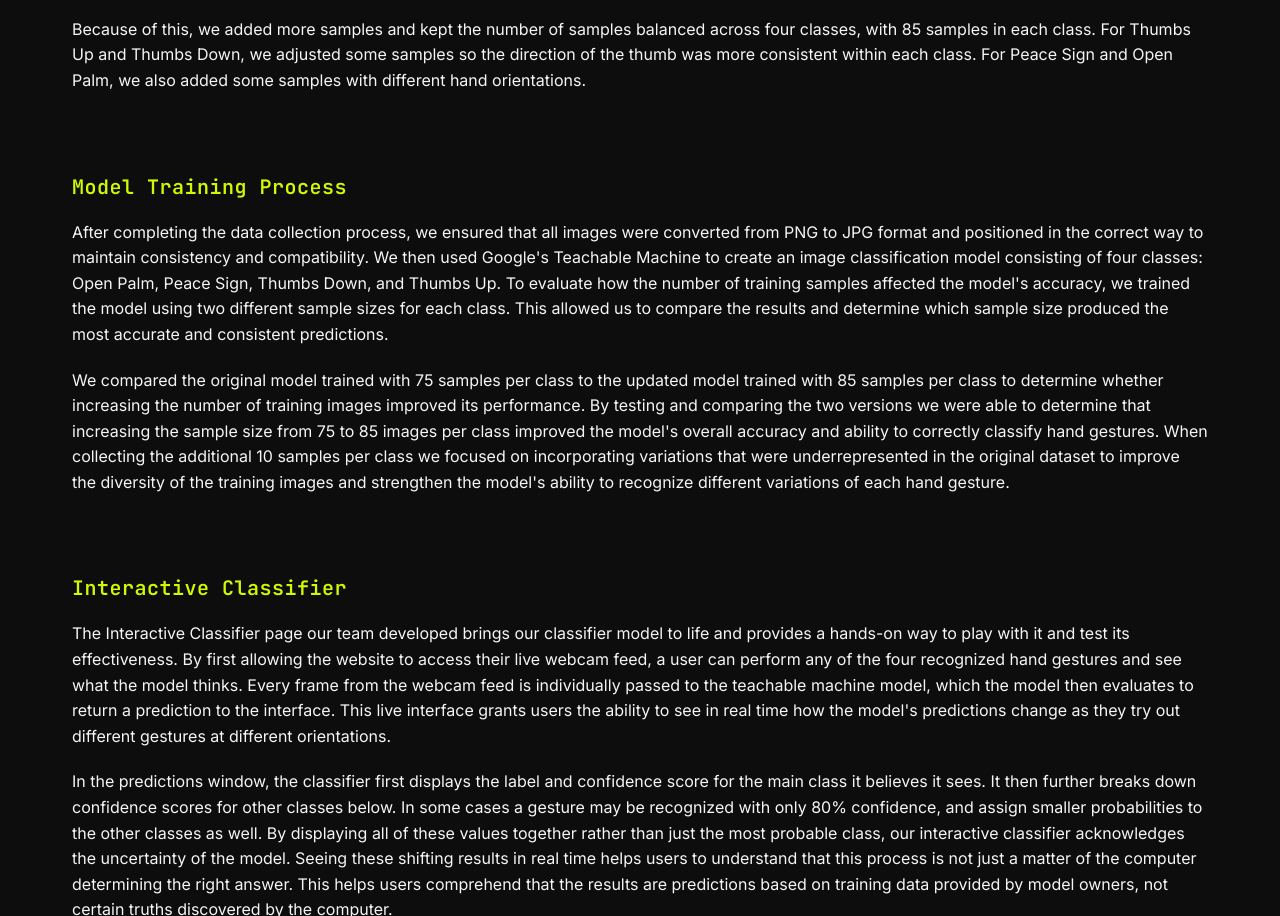
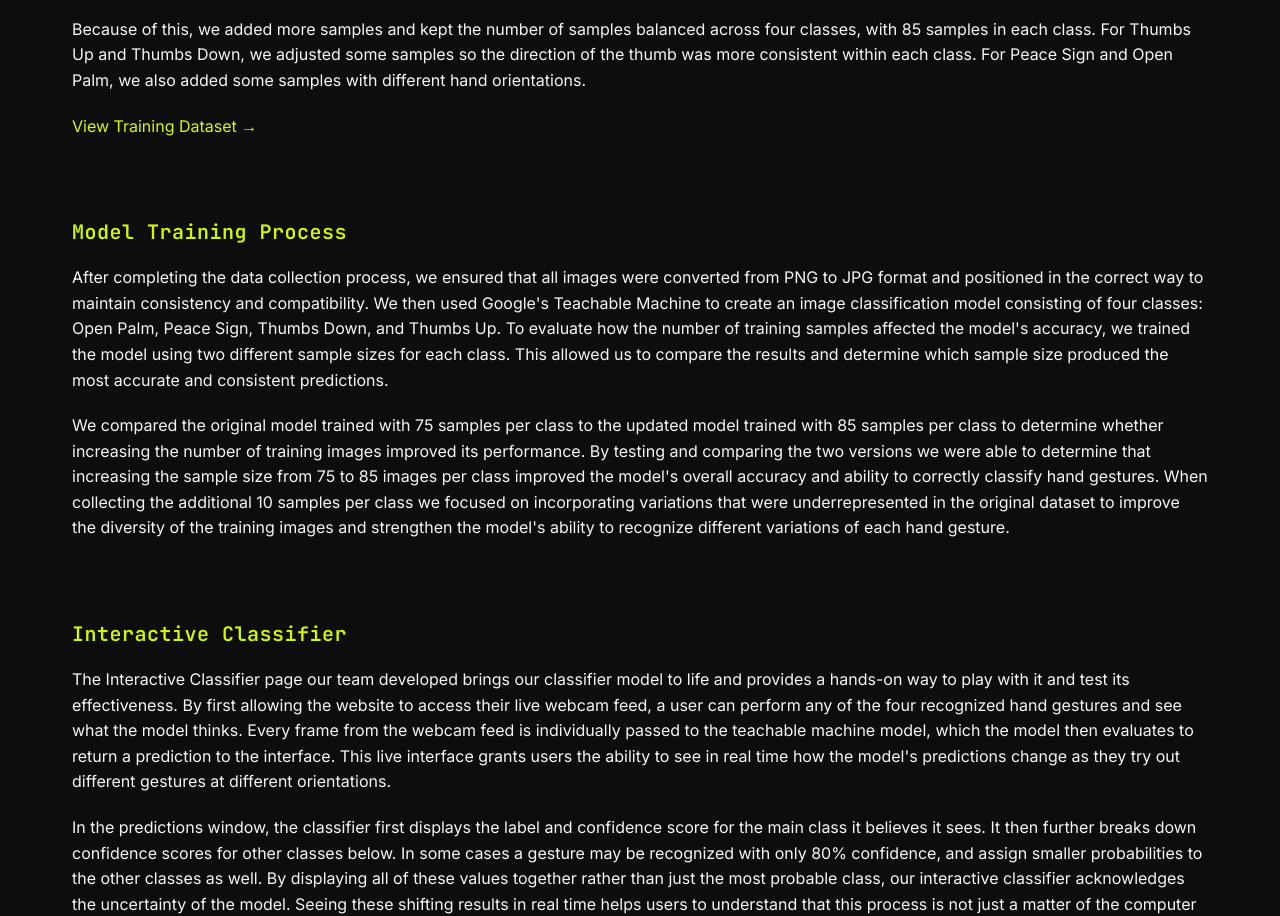
Before and after one commit to Tursss/Bailey-McNeal-Yang-LIS500-P3, a plain HTML site: page index.html in a window 1280 px wide. Shown: the part 1609-2525 px from the top of the page. Drawn offline with Linux system fonts and the light colour scheme.

Commit message:
Update dataset link

```diff
--- a/index.html
+++ b/index.html
@@ -46,6 +46,7 @@
         <p class="section_text">
           Because of this, we added more samples and kept the number of samples balanced across four classes, with 85 samples in each class. For Thumbs Up and Thumbs Down, we adjusted some samples so the direction of the thumb was more consistent within each class. For Peace Sign and Open Palm, we also added some samples with different hand orientations.
         </p>
+        <a href="https://github.com/Tursss/Bailey-McNeal-Yang-LIS500-P3/tree/main/dataset" target="_blank" class="section_text link_text">View Training Dataset →</a>
       </section>
 
       <section class="project_section">
--- a/style.css
+++ b/style.css
@@ -143,6 +143,15 @@ header {
     margin-bottom: 20px;
 }
 
+.link_text {
+    color: #D2F901;
+    text-decoration: none;
+}
+
+.link_text:hover {
+    text-decoration: underline;
+}
+
 .ml_text {
     width: fit-content;
     margin: 0 auto;
```
